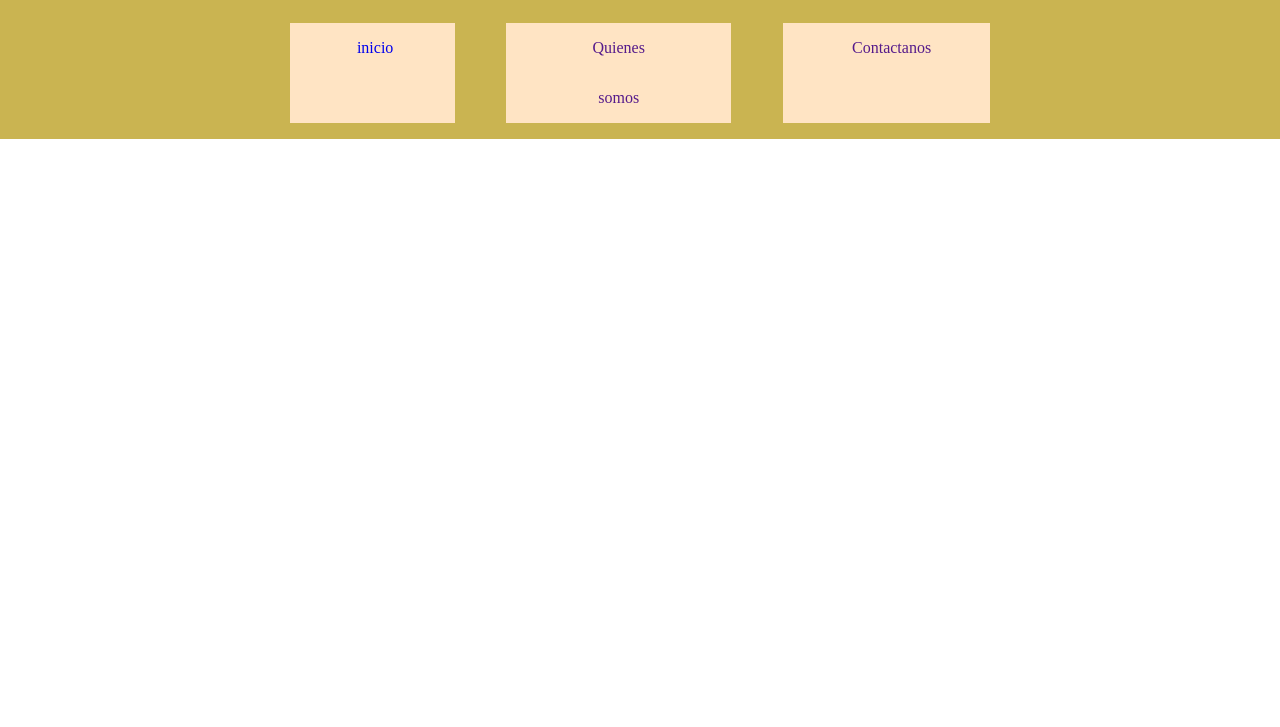
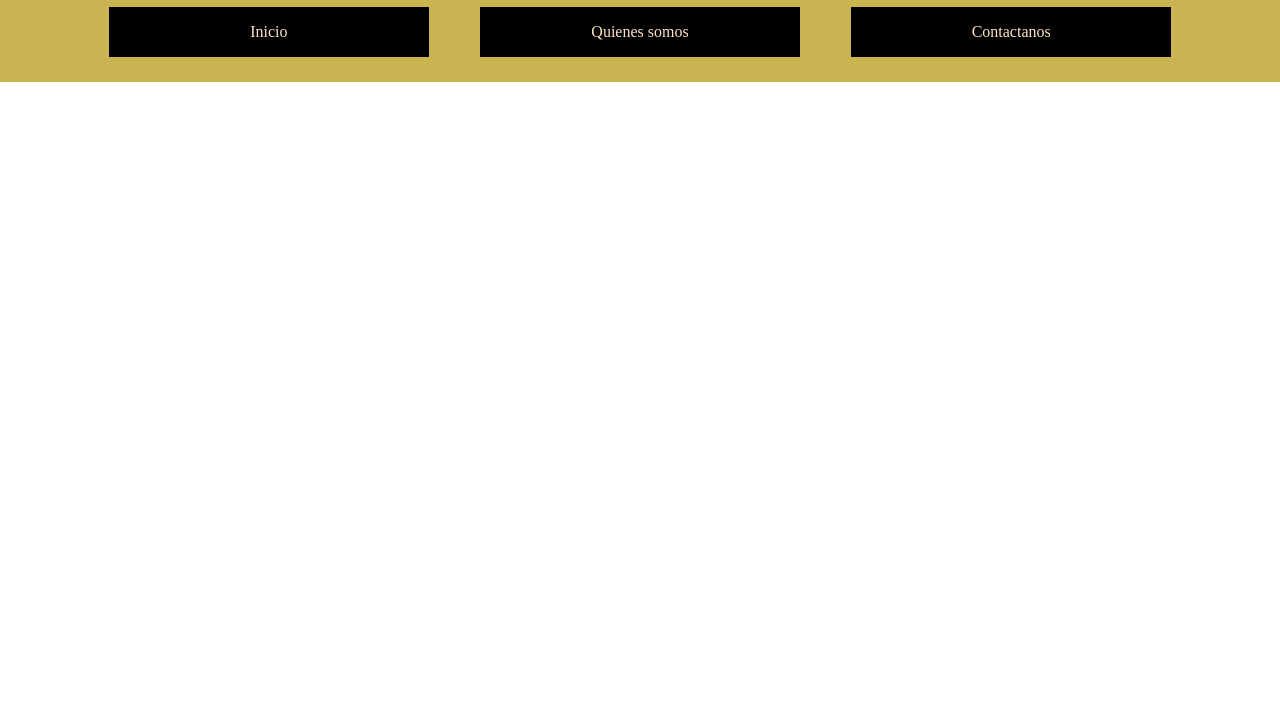
Before and after one commit to egeorgiev69/Jaciments-arqueol-gics, a plain HTML site: page index.html in a window 1280 px wide. Shown: the part 73-800 px from the top of the page. Drawn offline with Linux system fonts and the light colour scheme.

Commit message:
header hecho

```diff
--- a/index.html
+++ b/index.html
@@ -9,10 +9,10 @@
 </head>
 <body>
     <header>
-        <h1>Yacimientos Arqueologicos de las Islas Baleares</h1>
+        <h1>Jaciments Arqueologics de les Illes Balears</h1>
         <nav>
             <ul>
-                <li><a href="index.html">inicio</a></li>
+                <li><a href="index.html">Inicio</a></li>
                 <li><a href="">Quienes somos</a></li>
                 <li><a href="">Contactanos</a></li>
             </ul>
--- a/jacimentscss.css
+++ b/jacimentscss.css
@@ -18,62 +18,34 @@ nav{
 }
 
 ul{
-    display: flex;
-    flex-direction: row;
-    list-style: none;
-    padding: 0%;
-    justify-content: center;
-    width: 100%;
-}
-
-li{
-    line-height:50px;
-	text-align:center;
-    display:inline-block;
-    justify-content: center;
-    background-color: bisque;
-    margin: 0% 2% 0% 2%;
-    padding: 0% 5%;
-    width: auto;
-    height: auto;
-}
-
-li a{
-    display: block;
-    text-align: center;
-    text-decoration: none;
-    margin: 0% 2% 0% 2%;
-    padding: 0% 5%;
-}
-
-li a:hover{
-    background-color: black;
-    color: azure;
-}
-
-/* ul{
     list-style-type: none;
     margin: 0%;
     padding: 0%;
     overflow: hidden;
-    background-color: aliceblue;
     text-align: center;
-    display: inline-block;
+    display: flex;
     text-align: center;
+    justify-content: center;
+    flex-direction: row;
+    width: 100%;
 }
 
-li{
-    float: left;
+li {
+    background-color: black;
+    width: 25%;
+    margin: 0% 2% 2% 2%;
 }
 
 li a{
+    line-height:50px;
     display: block;
-    color: aquamarine;
+    color: bisque;
     text-align: center;
-    padding: 25px;
     text-decoration: none;
+    height: 50px;
+    width: 100%;
 }
 
 li a:hover{
-    background-color: black;
-} */
+    background-color: green;
+}
```
